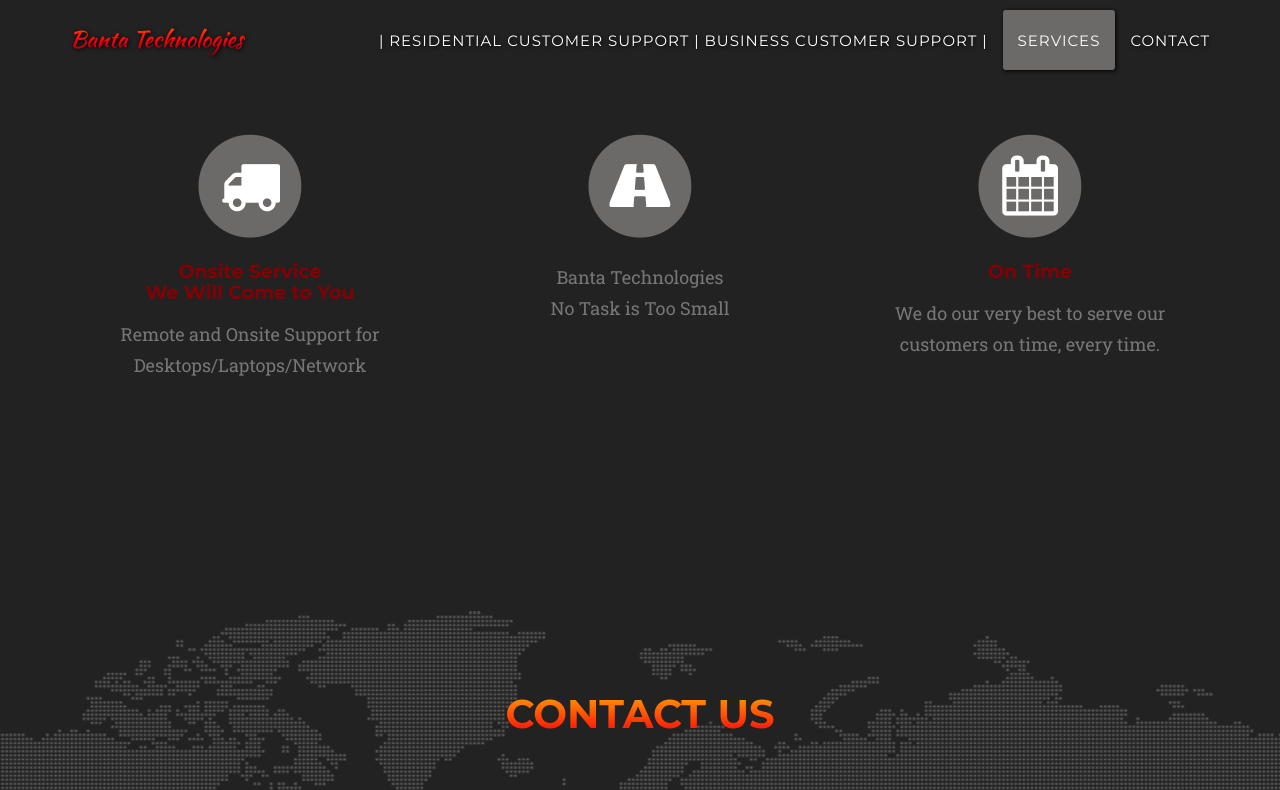
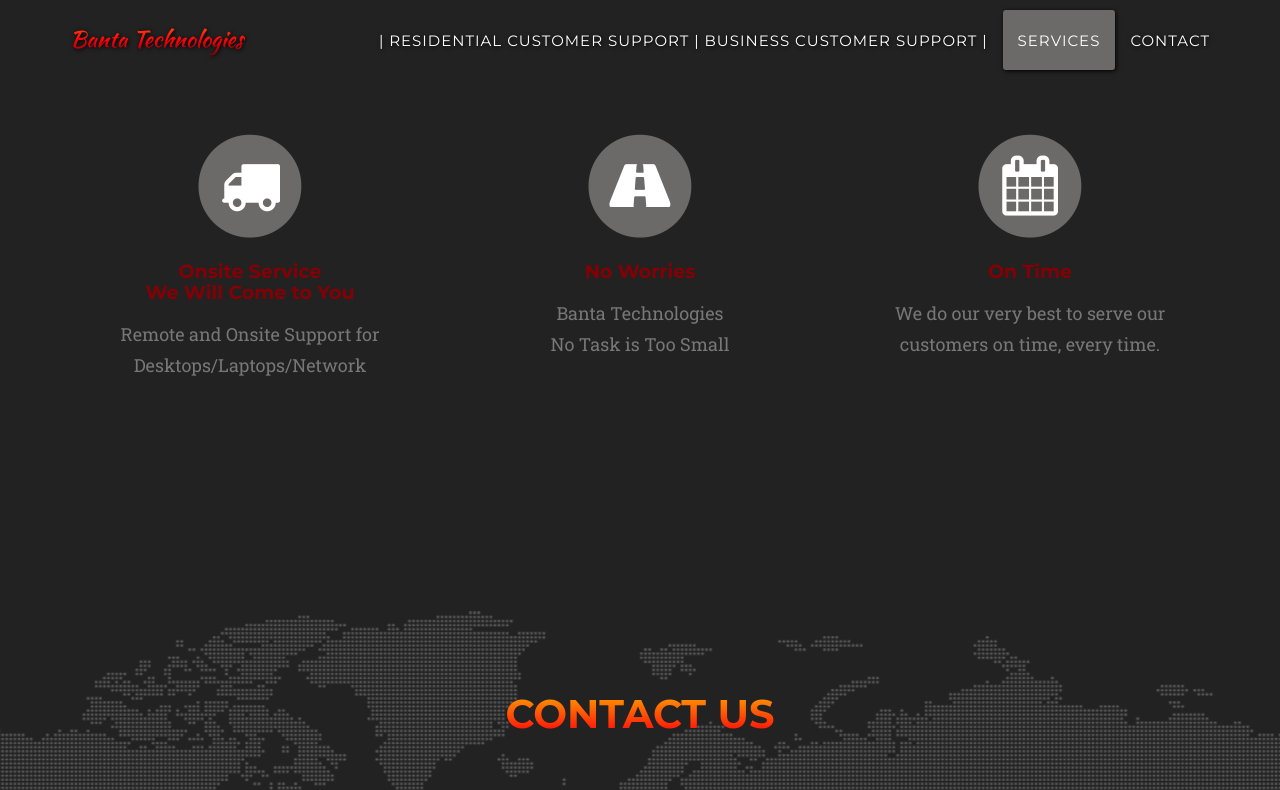
Before and after one commit to Banta-Technologies/bantatechnologies, a Jekyll site: the page built from index.html, in a window 1280 px wide and 900 px high, scrolled down 1095 px, cut to the strip 0-790 px from the top of the window. Built offline with Jekyll 4.4.1, drawn with Linux system fonts in a browser that asks for light colours; some web fonts are replaced.

Commit message:
No Worries in services.html

```diff
--- a/_includes/services.html
+++ b/_includes/services.html
@@ -35,7 +35,7 @@
                         <i class="fa fa-circle fa-stack-2x text-primary"></i>
                         <i class="fa fa-road fa-stack-1x fa-inverse"></i>
                     </span>
-                    <h4 class="service-heading"></h4>
+                    <h4 class="service-heading">No Worries</h4>
                     <p class="text-muted">Banta Technologies <br> No Task is Too Small</p>
                 </div>
                 <div class="col-md-4">
```
